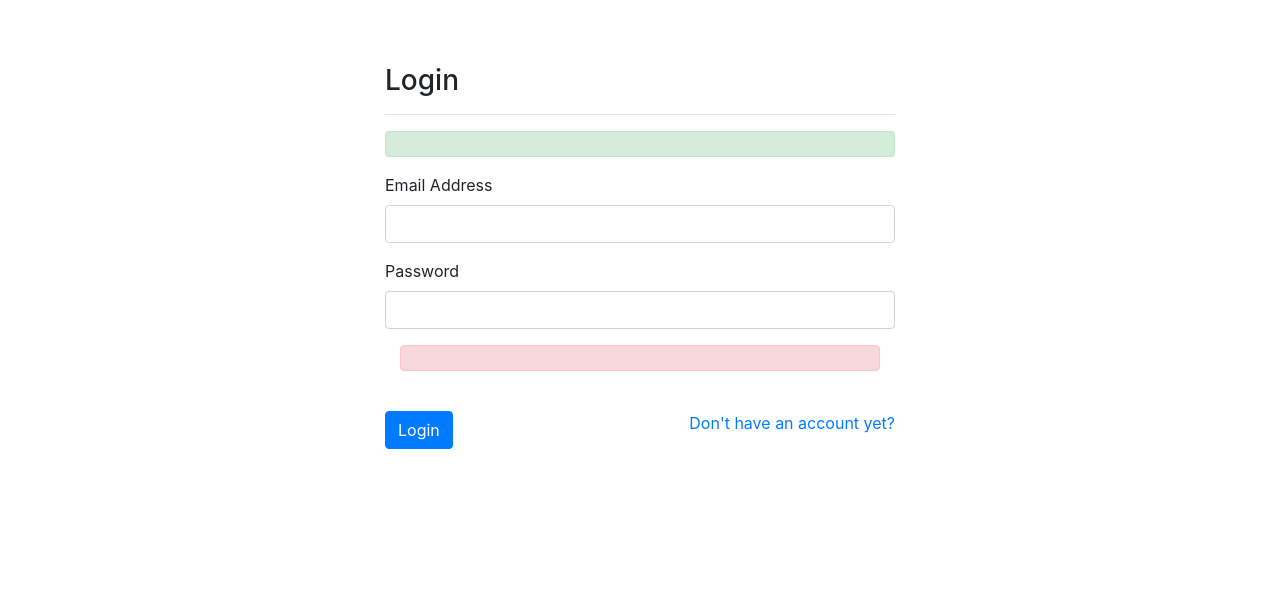
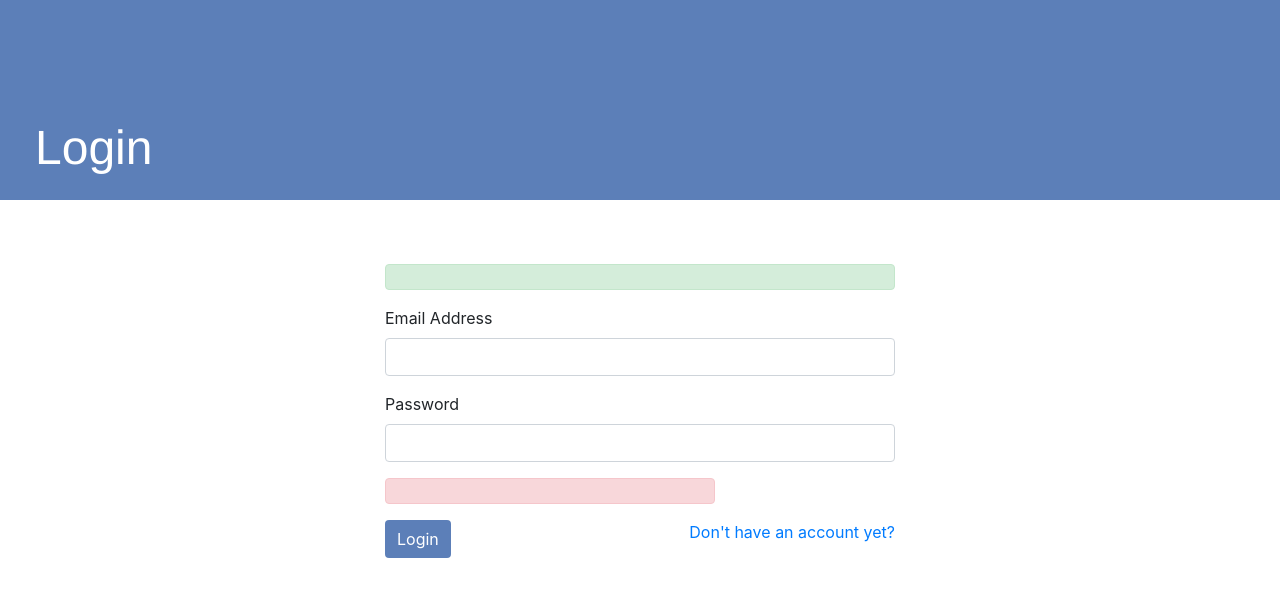
Before and after one commit to praktikum-tiunpad-2021/proyek-web-ricecooker, a CodeIgniter 4 app: template project_CI4/app/Views/page/login.php in a window 1280 px wide. Shown: the top 597 px of the page. Run offline with PHP 8.4 and a stand-in for CodeIgniter, Linux system fonts and the light colour scheme; the template is opened without the code that fills it, so the values that code supplies are empty; some libraries are stand-ins or nearby versions.

Commit message:
update css

```diff
--- a/project_CI4/app/Views/page/login.php
+++ b/project_CI4/app/Views/page/login.php
@@ -1,5 +1,6 @@
 <!DOCTYPE html>
 <html lang="en">
+<link rel="stylesheet" href="/css/style.css">
 
 <head>
   <meta charset="UTF-8">
@@ -11,12 +12,14 @@
 </head>
 
 <body>
+  <div class="headLogin">
+      <h3>Login</h3>
+  </div>
+
   <div class="container">
     <div class="row">
-      <div class="col-12 col-sm-8 offset-sm-2 col-md-6 offset-md-3 mt-5 pt-3 pb-3 bg-white form-wrapper">
+      <div class="col-12 col-sm-8 offset-sm-2 col-md-6 offset-md-3 mt-5 pt-3 pb-3">
         <div class="container">
-          <h3>Login</h3>
-          <hr>
           <?php if (session()->get('success')) : ?>
             <div class="alert alert-success" role="alert">
               <?= session()->get('success') ?>
@@ -31,18 +34,18 @@
               <label for="password">Password</label>
               <input type="password" name="password" id="password" class="form-control" value="">
             </div>
+            <div class ="row">
+            <div class="col-12 col-sm-8">
             <?php if (isset($validation)) : ?>
-              <div class="col-12">
                 <div class="alert alert-danger" role="alert">
                   <?= $validation->listErrors() ?>
                 </div>
-              </div>
             <?php endif; ?>
-
-            <br>
+            </div>
+            </div>
             <div class="row">
               <div class="col-12 col-sm-4">
-                <button type="submit" class="btn btn-primary">Login</button>
+                <button type="submit" id="signaturebtn">Login</button>
               </div>
               <div class="col-12 col-sm-8 text-right">
                 <a href="/register">Don't have an account yet?</a>
--- a/project_CI4/public/css/style.css
+++ b/project_CI4/public/css/style.css
@@ -1,3 +1,66 @@
+body {
+    font-family: 'Helvetica Neue', 'Helvetica', 'Arial', 'sans-serif';
+}
+
+nav {
+    list-style-type: none;
+    margin: 0;
+    padding: 0;
+    overflow: hidden;
+    background-color: #5c7fb8;
+    position: fixed;
+    top: 0;
+    left: 0;
+    width: 100%;
+    font-family: 'Helvetica Neue', 'Helvetica', 'Arial', 'sans-serif';
+}
+
+li {
+    float: left;
+}
+
+li a {
+    display: block;
+    color: white;
+    text-align: center;
+    padding: 14px 16px;
+    text-decoration: none;
+}
+
+li a:hover {
+    background-color: white;
+    color: #5c7fb8;
+}
+
+.active {
+    background-color: white;
+    color:#5c7fb8;
+}
+
+.headLogin {
+    background-color: #5c7fb8;
+    color: white;
+    height: 200px;
+    position: relative;
+    top: 0;
+    right: 0;
+    left: 0;
+}
+
+.headLogin>h3 {
+    font-size: 48px;
+    position: absolute;
+    bottom: 15px;
+    left: 35px;
+    font-family: 'Helvetica Neue', 'Helvetica', 'Arial', 'sans-serif';
+    font-weight: normal;
+}
+
+.table1 {
+    border-collapse: collapse;
+    font-family: 'Helvetica Neue', 'Helvetica', 'Arial', 'sans-serif';
+}
+
 .table1>thead>tr>th, .table1>tbody>tr>td {
     border: 1px solid #d1d1d1;
     border-collapse: collapse;
@@ -205,11 +271,43 @@ h1 {
     border: 1px solid rgb(76, 141, 70);
     color: white;
     text-align: center;
-    padding-top: 5.7px;
-    padding-bottom: 5px;
-    padding-left: 11px;
-    padding-right: 11px;
+    padding: 7px 12px;
     border-radius: 4px;
     text-decoration: none;
     outline: rgb(131, 155, 130) solid 3px;
 }
+
+#signaturebtn {
+    background-color: #5c7fb8;
+    border: none;
+    color: white;
+    text-align: center;
+    padding: 7px 12px;
+    border-radius: 4px;
+    text-decoration: none;
+    display: inline-block;
+    transition-duration: 0.15s;
+}
+
+#signaturebtn:hover {
+    background-color: #4b658f;
+    border: none;
+    color: white;
+    text-align: center;
+    padding: 7px 12px;
+    border-radius: 4px;
+    text-decoration: none;
+    display: inline-block;
+}
+
+#signaturebtn:focus {
+    background-color: #4b658f;
+    border: none;
+    color: white;
+    text-align: center;
+    padding: 7px 12px;
+    border-radius: 4px;
+    text-decoration: none;
+    display: inline-block;
+    outline: #8aa0c4 solid 3px;
+}
```
Also changed, not shown: other parts of project_CI4/public/css/style.css (+15 -12 lines), project_CI4/app/Views/layout/navbar.php (+9 -19 lines), project_CI4/app/Views/layout/template.php (+0 -14 lines), project_CI4/app/Views/page/register.php (+5 -3 lines).
